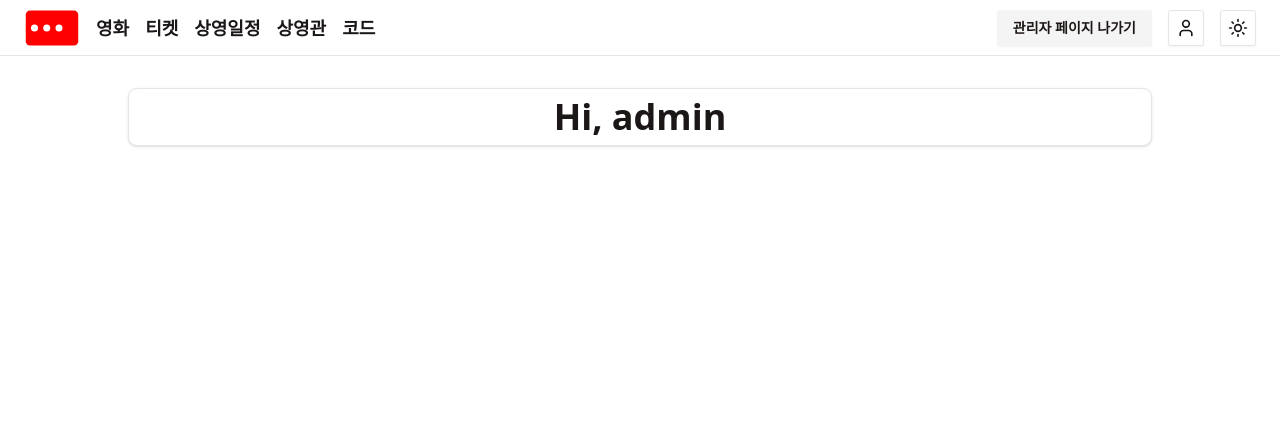
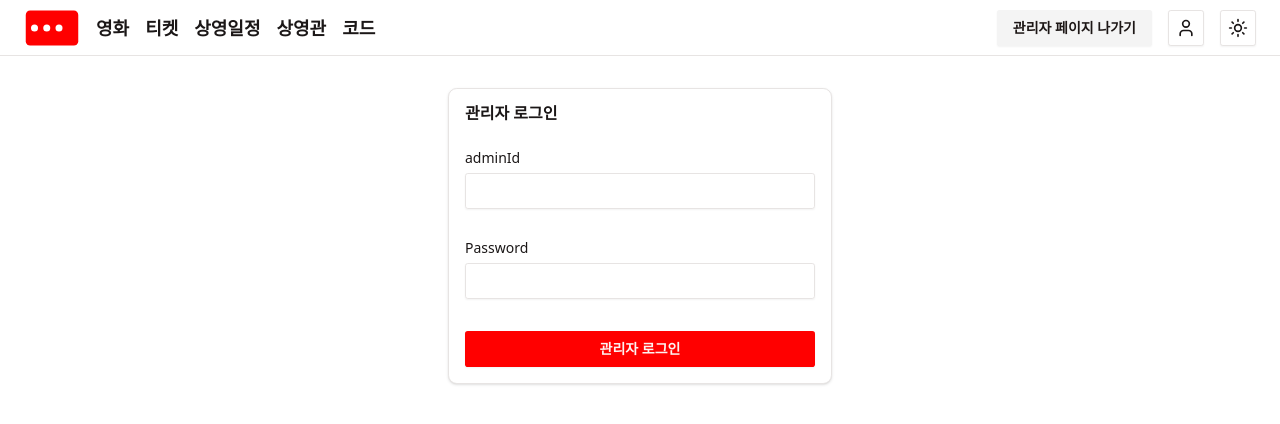
Before and after one commit to UOS-DBD-CINEMA/cinema-web, a React (Vite) app: page /admin in a window 1280 px wide. Shown: the top 424 px of the page. Built offline with nearby package versions, Linux system fonts and the light colour scheme.

Commit message:
feat: add AdminLogin

```diff
--- /dev/null
+++ b/src/components/admin/AdminLoginForm.tsx
@@ -0,0 +1,82 @@
+import { zodResolver } from '@hookform/resolvers/zod';
+import { Button } from '@ui/button';
+import { Card, CardContent, CardHeader, CardTitle } from '@ui/card';
+import {
+  Form,
+  FormControl,
+  FormField,
+  FormItem,
+  FormLabel,
+  FormMessage,
+} from '@ui/form';
+import { Input } from '@ui/input';
+import { useForm } from 'react-hook-form';
+import { z } from 'zod/v4';
+
+import { useAdminAuth } from '@/hooks/admin/useAdminAuth';
+
+const formSchema = z.object({
+  adminId: z.number().gt(0),
+  password: z.string().min(2, 'Password must be at least 2 characters.'),
+});
+
+export function AdminLoginForm() {
+  const form = useForm<z.infer<typeof formSchema>>({
+    resolver: zodResolver(formSchema),
+    defaultValues: {},
+  });
+
+  const { adminLogin } = useAdminAuth();
+
+  function onSubmit(values: z.infer<typeof formSchema>) {
+    adminLogin(values);
+  }
+
+  return (
+    <Card className="w-full">
+      <CardHeader>
+        <CardTitle>관리자 로그인</CardTitle>
+      </CardHeader>
+      <CardContent>
+        <Form {...form}>
+          <form
+            onSubmit={form.handleSubmit(onSubmit)}
+            className="flex flex-col gap-8"
+          >
+            <FormField
+              control={form.control}
+              name="adminId"
+              render={({ field }) => (
+                <FormItem>
+                  <FormLabel>adminId</FormLabel>
+                  <FormControl>
+                    <Input
+                      type="number"
+                      {...field}
+                      onChange={e => field.onChange(Number(e.target.value))}
+                    />
+                  </FormControl>
+                  <FormMessage />
+                </FormItem>
+              )}
+            />
+            <FormField
+              control={form.control}
+              name="password"
+              render={({ field }) => (
+                <FormItem>
+                  <FormLabel>Password</FormLabel>
+                  <FormControl>
+                    <Input type="password" {...field} />
+                  </FormControl>
+                  <FormMessage />
+                </FormItem>
+              )}
+            />
+            <Button type="submit">관리자 로그인</Button>
+          </form>
+        </Form>
+      </CardContent>
+    </Card>
+  );
+}
--- /dev/null
+++ b/src/hooks/admin/useAdminAuth.ts
@@ -0,0 +1,20 @@
+import { useNavigate } from 'react-router';
+
+import { adminLoginAPI, AdminLoginPayload } from '@/api/admin/auth.api';
+import { useAdminAuthStore } from '@/store/adminAuthStore';
+
+export const useAdminAuth = () => {
+  const { storeLogin } = useAdminAuthStore();
+  const navigate = useNavigate();
+
+  const adminLogin = (loginPayload: AdminLoginPayload) => {
+    adminLoginAPI(loginPayload).then(res => {
+      storeLogin(res.data);
+      navigate('/admin', { replace: true });
+    });
+  };
+
+  return {
+    adminLogin,
+  };
+};
--- a/src/routes/pages/admin/AdminHome.tsx
+++ b/src/routes/pages/admin/AdminHome.tsx
@@ -1,15 +1,28 @@
 import { Card } from '@ui/card';
 
+import { AdminJoinForm } from '@/components/admin/AdminJoinForm';
+import { AdminLoginForm } from '@/components/admin/AdminLoginForm';
+import { useAdminAuthStore } from '@/store/adminAuthStore';
+
 export function AdminHome() {
+  const { isLogin } = useAdminAuthStore();
+
   return (
     <div className="flex justify-center p-4 sm:py-8">
-      <Card className="w-5xl gap-0 p-0">
-        <div className="h-full p-2">
-          <div className="flex flex-col items-center gap-4">
-            <h1 className="text-4xl font-semibold">Hi, admin</h1>
+      {isLogin ? (
+        <Card className="w-5xl gap-0 p-0">
+          <div className="h-full p-2">
+            <div className="flex flex-col items-center gap-4">
+              <h1 className="text-4xl font-semibold">Hi, admin</h1>
+            </div>
           </div>
+        </Card>
+      ) : (
+        <div className="flex w-sm flex-col gap-12">
+          <AdminLoginForm />
+          <AdminJoinForm />
         </div>
-      </Card>
+      )}
     </div>
   );
 }
```
